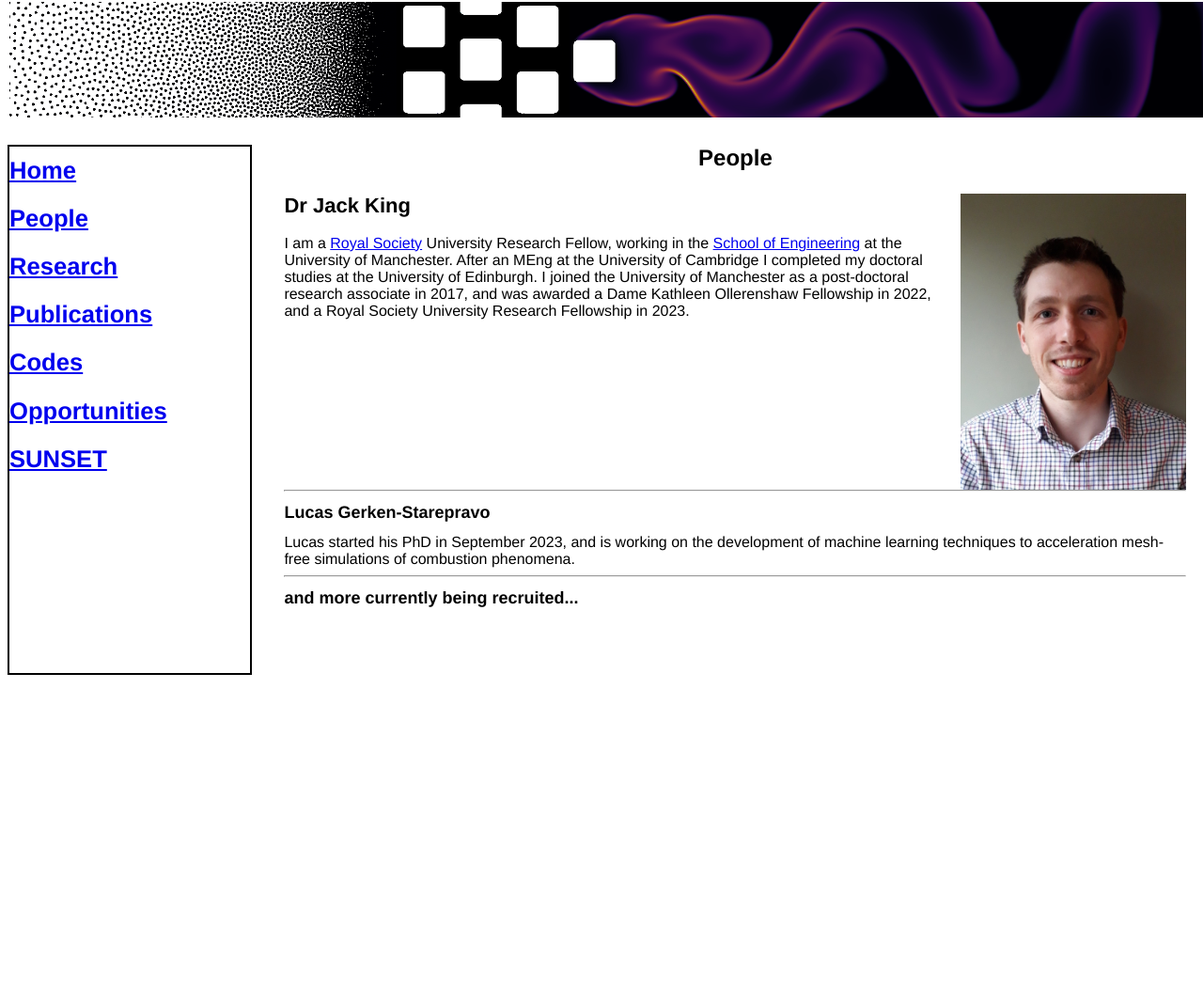
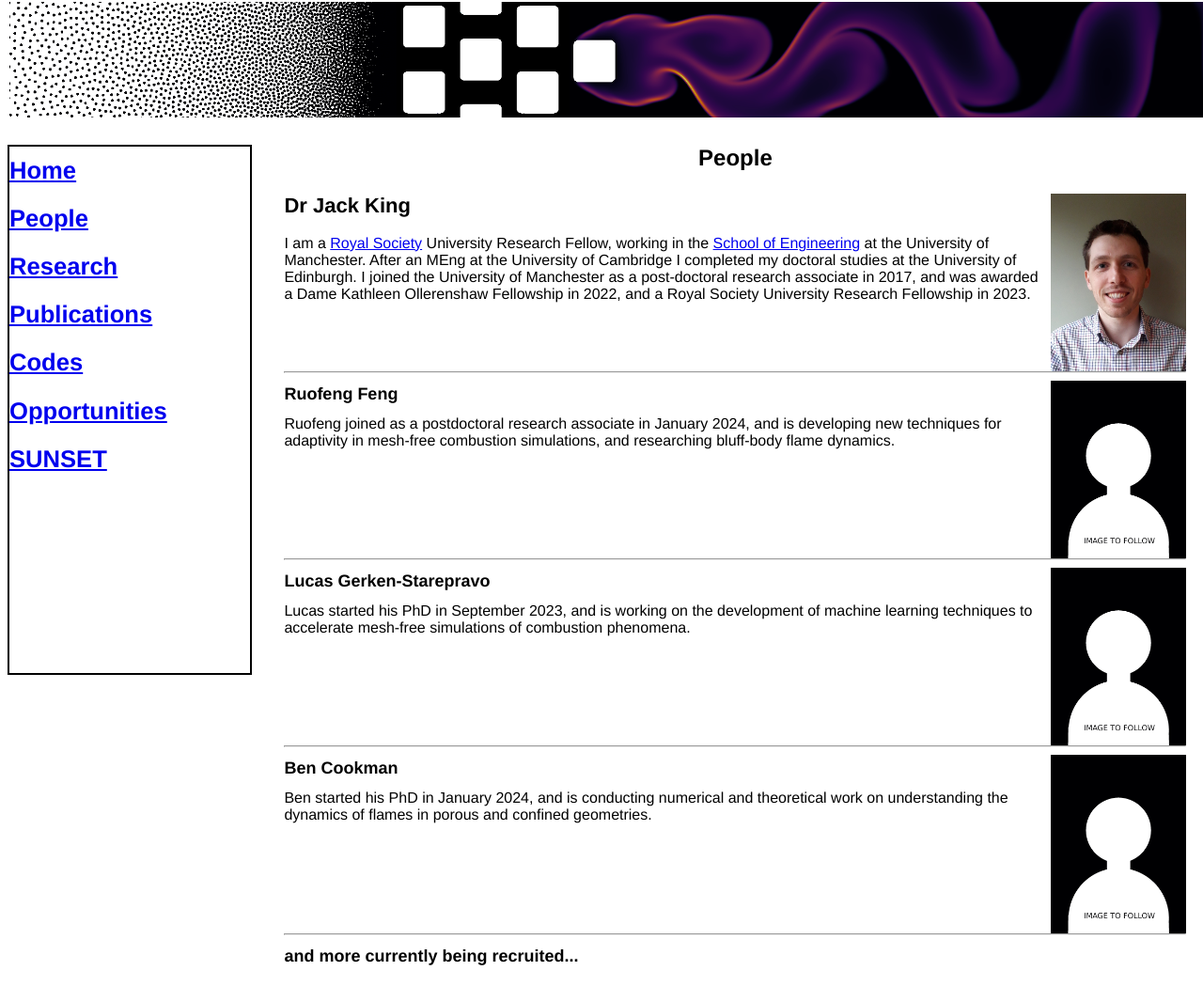
Before and after one commit to jrcking/jrckingsite, a plain HTML site: page people.html in a window 1280 px wide. Shown: the whole page at 94% size. Before the commit the page ends 801 px from the top, so only its background shows below. Drawn offline with Linux system fonts and the light colour scheme.

Commit message:
brief updates

```diff
--- a/people.html
+++ b/people.html
@@ -32,13 +32,24 @@
     <!-- HERE GOES THE CONTENT !!!!!!!!!!!!!!!!!!!!!!!!!!!!!!!!!!!!! -->
     <div class="content">
       <h3>People</h3>
-      <img src="img/jk1.jpg" class="r" width="25%">
+      <img src="img/jk1.jpg" class="r" width="15%">
       <h2>Dr Jack King</h2>
        I am a <a href="https://royalsociety.org/">Royal Society</a> University Research Fellow, working in the <a href="https://www.se.manchester.ac.uk/about/schools/engineering/">School of Engineering</a> at the University of Manchester. After an MEng at the University of Cambridge I completed my doctoral studies at the University of Edinburgh. I joined the University of Manchester as a post-doctoral research associate in 2017, and was awarded a Dame Kathleen Ollerenshaw Fellowship in 2022, and a Royal Society University Research Fellowship in 2023.
 
       <div class="sb"><hr></div>
+      <img src="img/person_placeholder.jpg" class="r" width="15%">
+       <h1>Ruofeng Feng</h1>
+       Ruofeng joined as a postdoctoral research associate in January 2024, and is developing new techniques for adaptivity in mesh-free combustion simulations, and researching bluff-body flame dynamics.
+
+      <div class="sb"><hr></div>
+      <img src="img/person_placeholder.jpg" class="r" width="15%">
        <h1>Lucas Gerken-Starepravo</h1>
-       Lucas started his PhD in September 2023, and is working on the development of machine learning techniques to acceleration mesh-free simulations of combustion phenomena.
+       Lucas started his PhD in September 2023, and is working on the development of machine learning techniques to accelerate mesh-free simulations of combustion phenomena.
+
+      <div class="sb"><hr></div>
+      <img src="img/person_placeholder.jpg" class="r" width="15%">
+       <h1>Ben Cookman</h1>
+       Ben started his PhD in January 2024, and is conducting numerical and theoretical work on understanding the dynamics of flames in porous and confined geometries.
 
       <div class="sb"><hr></div>
 <h1>and more currently being recruited...</h1>
```
Also changed, not shown: index.html (+2 -2 lines), research.html (+6 -6 lines), img/labfm2.png, img/person_placeholder.jpg (added).
